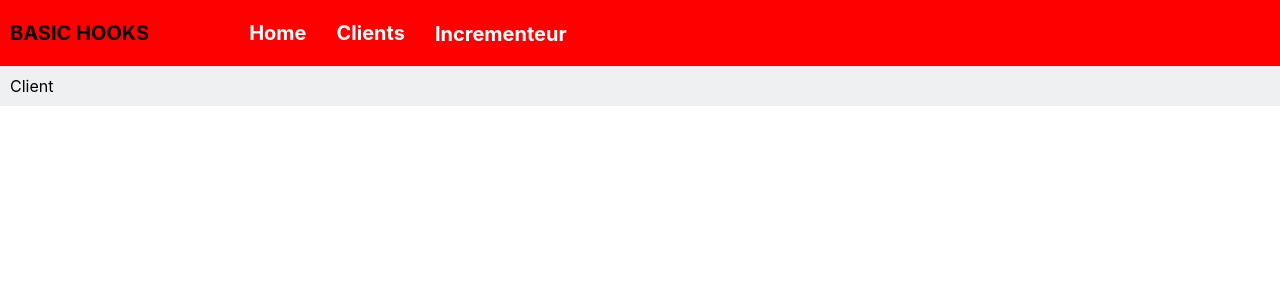
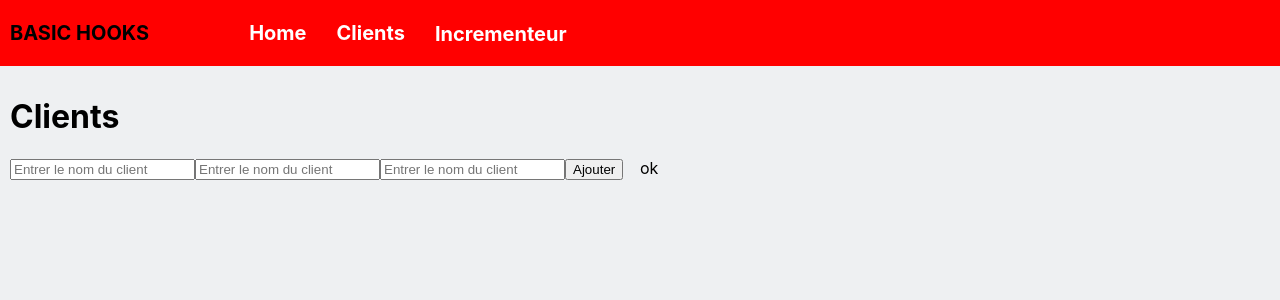
Before and after one commit to alexissengangabo07/React.js-Basics-Hooks, a React (Create React App) app: page /client in a window 1280 px wide. Shown: the top 300 px of the page. Built offline with nearby package versions, Linux system fonts and the light colour scheme.

Commit message:
chore: install @mui/material

```diff
--- a/package.json
+++ b/package.json
@@ -3,6 +3,9 @@
   "version": "0.1.0",
   "private": true,
   "dependencies": {
+    "@emotion/react": "^11.9.3",
+    "@emotion/styled": "^11.9.3",
+    "@mui/material": "^5.8.5",
     "@testing-library/jest-dom": "^5.16.4",
     "@testing-library/react": "^13.3.0",
     "@testing-library/user-event": "^13.5.0",
--- a/src/components/clients/Client.js
+++ b/src/components/clients/Client.js
@@ -1,9 +1,29 @@
-import React from 'react'
+import React from 'react';
+import './client.css';
 
 function Client() {
   return (
-    <div>Client</div>
+    <div className="container">
+        <div className="header">
+            <h1>Clients</h1>
+        </div>
+        <main>
+            <section className='section-flex'>
+              <article className='articles'>
+                <form>
+                  <input type="text" placeholder="Entrer le nom du client" />
+                  <input type="text" placeholder="Entrer le nom du client" />
+                  <input type="text" placeholder="Entrer le nom du client" />
+                  <input type="submit" className='submit-btn' value="Ajouter" />
+                </form>
+              </article>
+              <article className='articles'>
+                ok
+              </article>
+            </section>
+        </main>
+    </div>
   )
 }
 
-export default Client
+export default Client;
--- /dev/null
+++ b/src/components/clients/client.css
@@ -0,0 +1,12 @@
+.elements {
+    margin: 40px 0;
+}
+
+.section-flex {
+    display: flex;
+}
+
+.articles {
+    height: 100vh;
+    width: 100%;
+}
--- a/src/components/incrementeur/Incrementeur.js
+++ b/src/components/incrementeur/Incrementeur.js
@@ -1,5 +1,6 @@
 import React from 'react';
 import './incrementeur.css';
+import {ButtonGroup, Button} from '@mui/material';
 
 function Incrementeur() {
   return (
@@ -14,8 +15,10 @@ function Incrementeur() {
                     <h1>2</h1>
                 </div>
                 <div className="buttons">
-                    <input type="button" className="btn increment" value="INCREMENTER" />
-                    <input type="button" className="btn decrement" value="DECREMENTER" />
+                <ButtonGroup variant="contained" size="large">
+                    <Button>Hello World</Button>
+                    <Button color="success">Hello World</Button>
+                </ButtonGroup>
                 </div>
             </div>
         </main>
--- a/src/index.css
+++ b/src/index.css
@@ -11,3 +11,19 @@ code {
   font-family: source-code-pro, Menlo, Monaco, Consolas, 'Courier New',
     monospace;
 }
+
+::-webkit-scrollbar {
+  width: 7px;
+}
+
+::-webkit-scrollbar-thumb {
+  background: #e69191;
+}
+
+::-webkit-scrollbar-thumb:hover {
+  background-color: rgb(224, 63, 63);
+}
+
+::-webkit-scrollbar-thumb:active {
+  background: green;
+}
```
Also changed, not shown: 1 other file (tests, documents, lock files or other folders).
